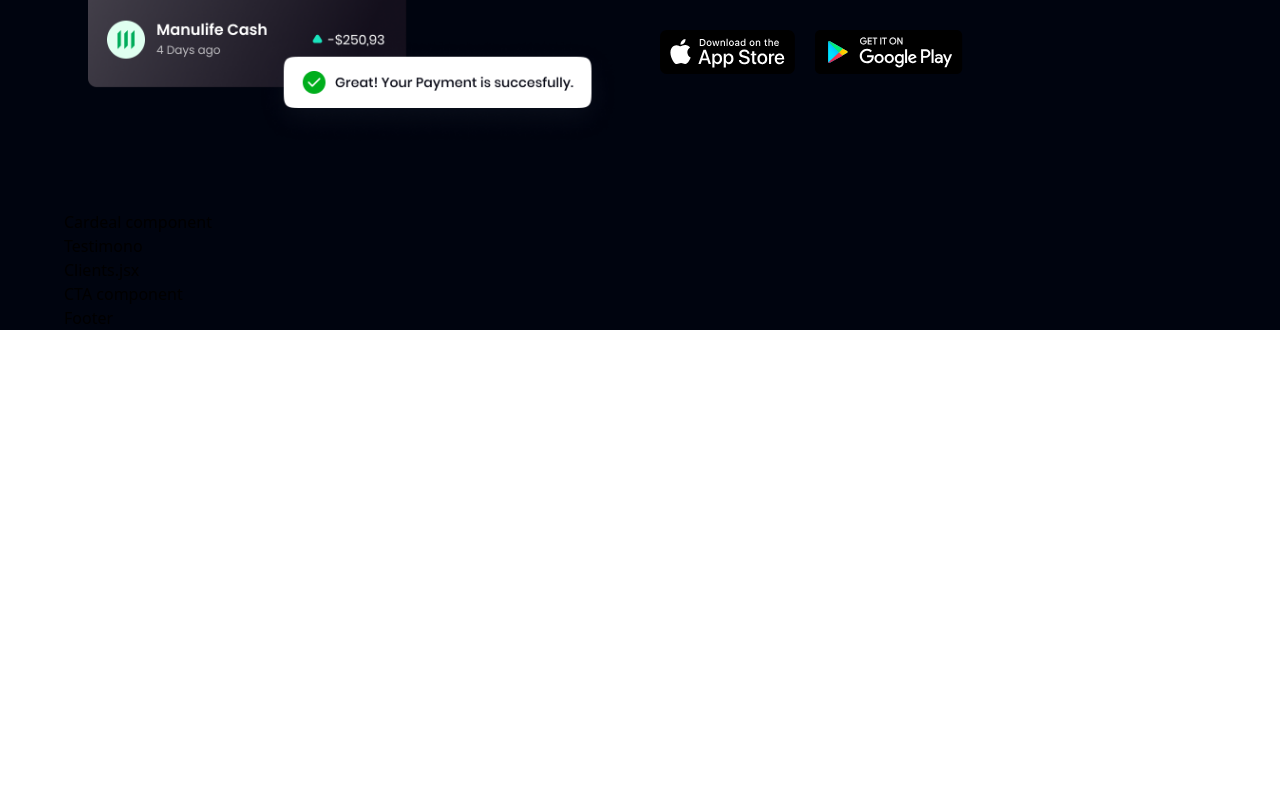
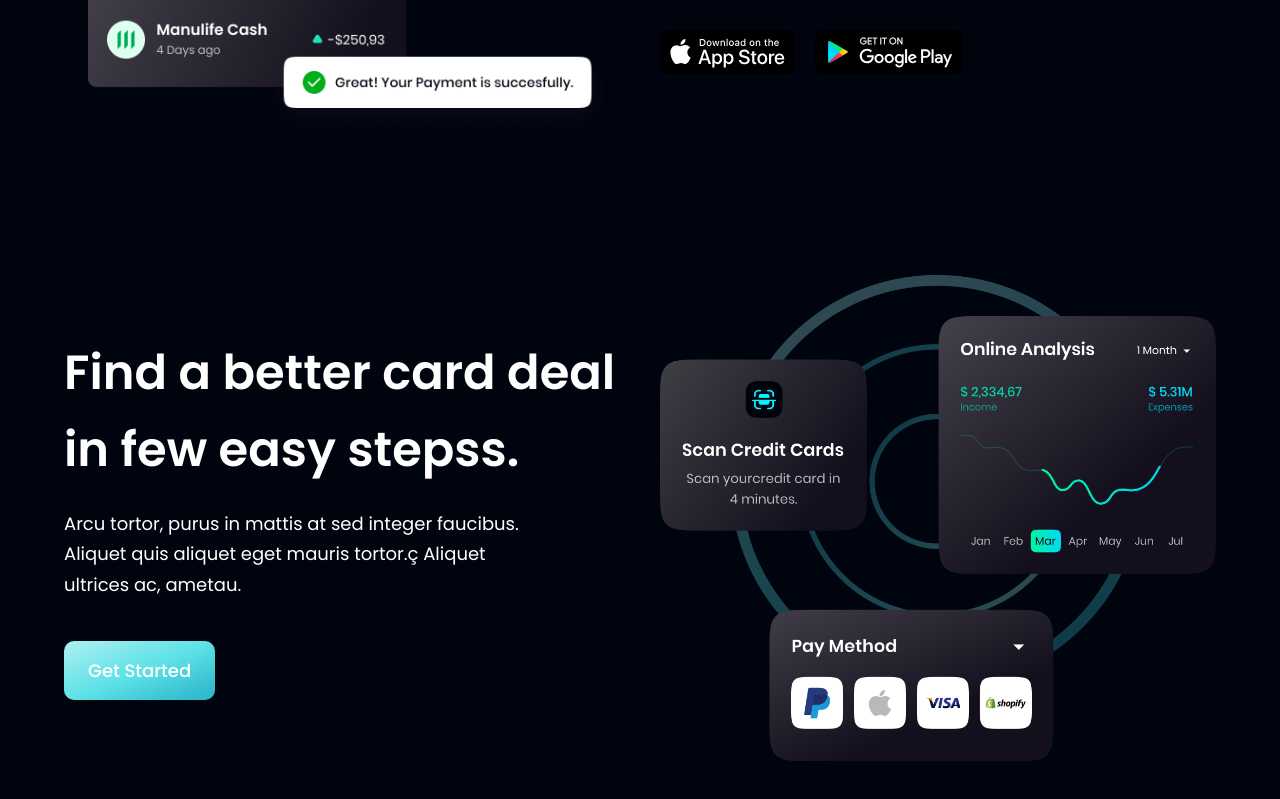
Before and after one commit to waleokeofficial/Modern-bank-app-React, a React (Vite) app in the folder modern-bank-react-app/: page / in a window 1280 px wide. Shown: the part 1937-2736 px from the top of the page. Before the commit the page ends 2267 px from the top, so only its background shows below. Built offline with nearby package versions, Linux system fonts and the light colour scheme.

Commit message:
Testimonial and FeedbackCard component completed

```diff
--- a/modern-bank-react-app/src/components/Button.jsx
+++ b/modern-bank-react-app/src/components/Button.jsx
@@ -2,7 +2,7 @@ import React from 'react'
 
 const Button =({styles})=> {
     return (
-        <button type="button" className={`rounded-[7px] outline:none font-poppins font-medium bg-blue-gradient mt-10 text-white px-6 py-4 text-[18px] text-primary ${styles}`}>
+        <button type="button" className={`rounded-[10px] outline-none font-poppins font-medium bg-blue-gradient mt-10 text-white px-6 py-4 text-[18px] text-primary ${styles}`}>
             Get Started
         </button>
 
--- a/modern-bank-react-app/src/components/CarDeal.jsx
+++ b/modern-bank-react-app/src/components/CarDeal.jsx
@@ -1,10 +1,19 @@
-import React from 'react'
+import Button from './Button'
+import {card} from '../assets'
+import styles, { layout } from '../style'
 
 const CarDeal =()=> {
     return (
-        <div>
-            Cardeal component
-        </div>
+        <section className={layout.section}>
+                <div className={layout.sectionInfo}>
+                    <h2 className={styles.heading2}>Find a better card deal <br className='hidden md:block sm:block' /> in few easy stepss.</h2>
+                    <p className={`${styles.paragraph} text-white max-w-[470px] mt-5`}>Arcu tortor, purus in mattis at sed integer faucibus. Aliquet quis aliquet eget mauris tortor.ç Aliquet ultrices ac, ametau.</p>
+                    <Button styles={`mt-10`}></Button>
+                </div>
+                <div className={layout.sectionImg}>
+                    <img src={card} className={`w-[100%] h-[100%]`}/>
+                </div>
+        </section>
     )
 }
 
--- /dev/null
+++ b/modern-bank-react-app/src/components/FeedbackCard.jsx
@@ -0,0 +1,23 @@
+import styles from "../style"
+import {quotes} from '../assets'
+
+function FeedbackCard({content, name, title, img}) {
+    return (
+        <div className={`max-w-[370px] justify-between py-12 px-10 mr-0 md:mr-10 sm:mr-5 my-5 rounded-[20px] flex flex-col feedback-card`}>
+            <img src={quotes} className={`w-[42px] h-[27px] object-contain`}/>
+            <p className={`font-poppins my-10 font-normal text-white text-[18px] leading-[32px]`}>{content}</p>
+
+            <div className="flex flex-row">
+                <img src={img} className={`w-[48px] h-[48px] rounded-full`}/>
+                <div className="flex flex-col ml-4">
+                    <h4 className={`font-poppins font-semibold text-white text-[20px] leading-[32px]`}>{name}</h4>
+                    <p className={`font-poppins font-normal text-dimWhite text-[16px] leading-[24px]`}>{title}</p>
+                </div>
+            </div>
+
+        </div>
+    )
+}
+//hghlight text ctrl+shift+c takes you to cmd prompt
+
+export default FeedbackCard
--- a/modern-bank-react-app/src/components/Hero.jsx
+++ b/modern-bank-react-app/src/components/Hero.jsx
@@ -38,10 +38,14 @@ const Hero  =()=> {
             </div>
 
             <div className={`flex-1 flex ${styles.flexCenter} md:my-0 my-10 relative`}>
-                <img src={robot} alt="billing" className={` z-[9] relative w-[100%] h-[100%]`} />
+                <img src={robot} alt="billing" className="z-[5] relative w-[100%] h-[100%]"/>
                 <div className="z-[0] h-[40%] w-[35%] absolute top-0 pink__gradient" />
                 <div className="z-[1] h-[80%] w-[80%] absolute bottom-40 rounded-full  white__gradient" />
                 <div className="z-[0] h-[50%] w-[50%] absolute bottom-20 right-20 blue__gradient" />
+            </div>
+
+            <div className={`ss:hidden ${styles.flexCenter}`}>
+                <GetStarted/>
             </div>
        </section>
     )
--- a/modern-bank-react-app/src/components/Testimonials.jsx
+++ b/modern-bank-react-app/src/components/Testimonials.jsx
@@ -1,10 +1,28 @@
-import React from 'react'
+import {feedback} from '../constants'
+import styles from '../style'
+import FeedbackCard from './FeedbackCard'
+
 
 function Testimonials() {
     return (
-        <div>
-            Testimono
-        </div>
+        <section className={`${styles.paddingY} ${styles.flexCenter} flex-col relative`}>
+            <div className={`w-full flex justify-between items-center md:flex-row flex-col mb-6 sm:mb-16 relative z-[1]`}>
+                <h2 className={`${styles.heading2}`}>What people are <br className='sm:block hidden' /> saying about us</h2>
+                <div className={`w-full mt-6 md:mt-0`}>
+                    <p className={`${styles.paragraph} text-left max-w-[450px]`}>Everything you need to accept card payments and grow your business anywhere on the planet.</p>
+                </div>
+            </div>
+
+            <div className={`flex w-full relative z-[1] flex-wrap justify-center sm:justify-start feedback-container`}>
+                {
+                    feedback.map((card) => (
+                        <FeedbackCard key={card.id} {...card}/>
+                    ))
+                }
+            </div>
+
+            <div/>
+        </section>
     )
 }
 
```
